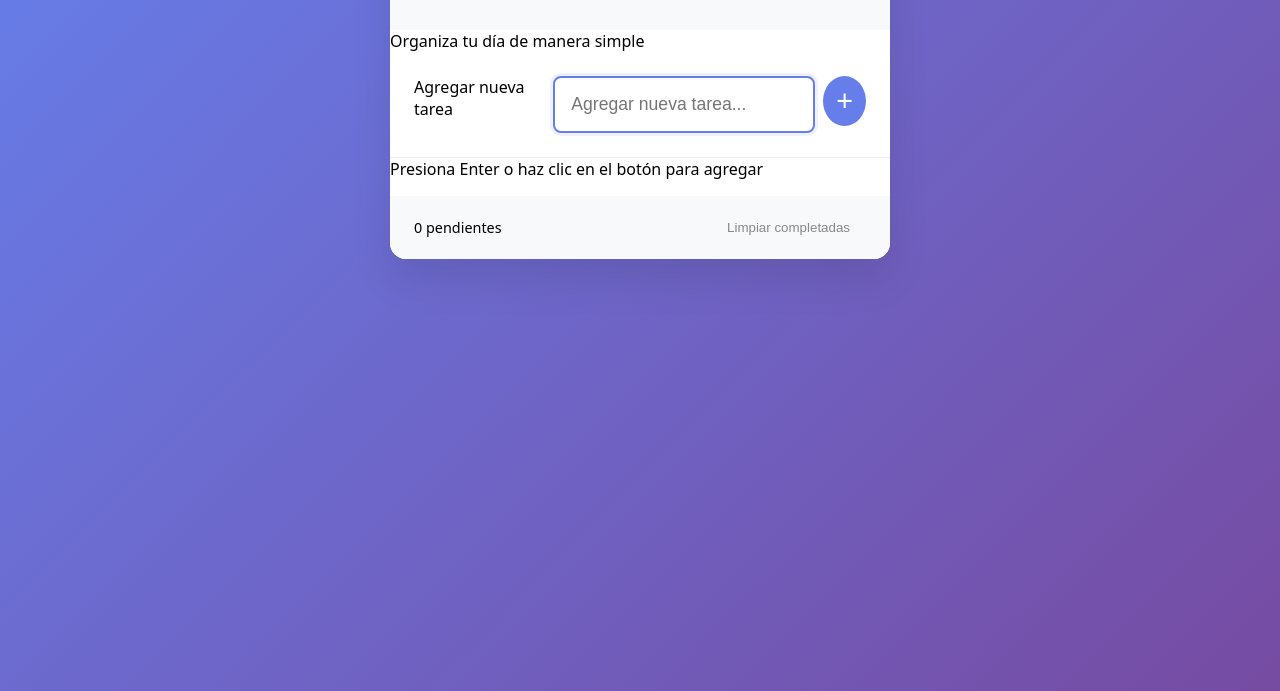
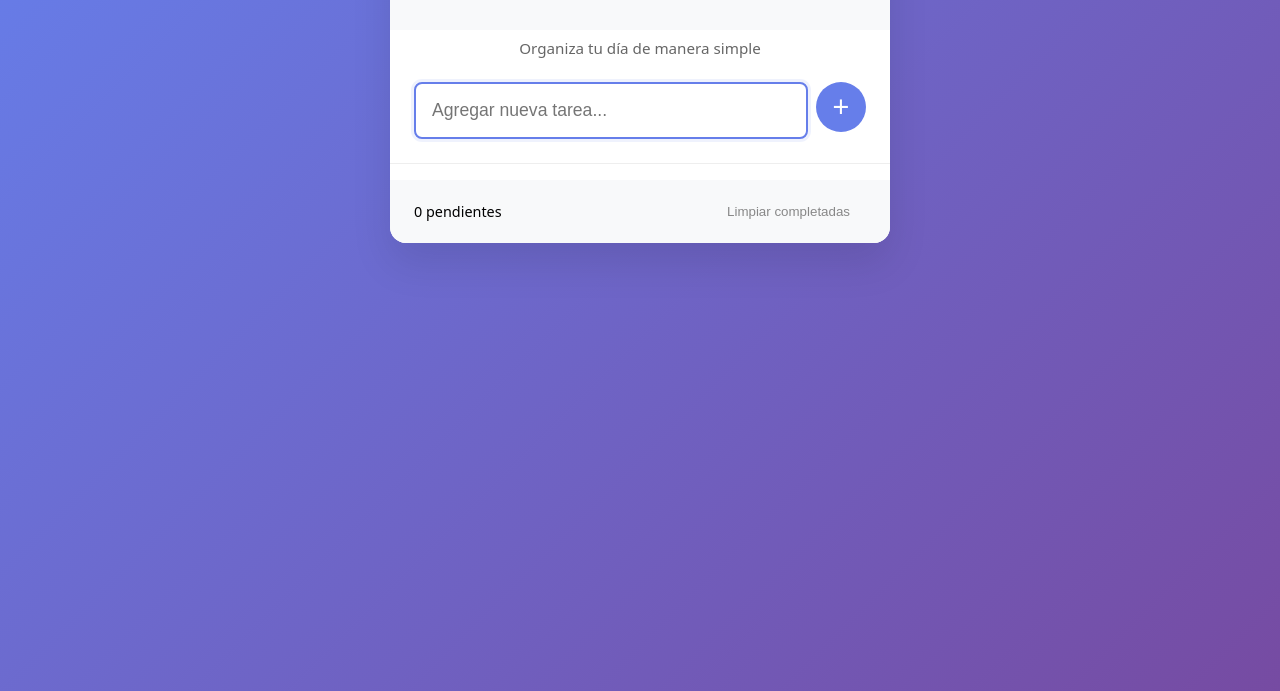
Before and after one commit to NickPro5677/02-To-Do-List, a plain HTML site: page index.html in a window 1280 px wide. Shown: the part 109-800 px from the top of the page. Drawn offline with Linux system fonts and the light colour scheme.

Commit message:
refactor: reestructuracion de funciones

```diff
--- a/style.css
+++ b/style.css
@@ -246,3 +246,25 @@ h1 {
     padding: 1rem;
   }
 }
+
+/* Screen Reader Only - Para textos de accesibilidad */
+.sr-only {
+  position: absolute;
+  width: 1px;
+  height: 1px;
+  padding: 0;
+  margin: -1px;
+  overflow: hidden;
+  clip: rect(0, 0, 0, 0);
+  white-space: nowrap;
+  border-width: 0;
+}
+
+/* Opcional: Mejorar subtitle */
+.subtitle {
+  text-align: center;
+  color: #666;
+  font-size: 0.95rem;
+  margin-top: 0.5rem;
+  margin-bottom: 0;
+}
```
